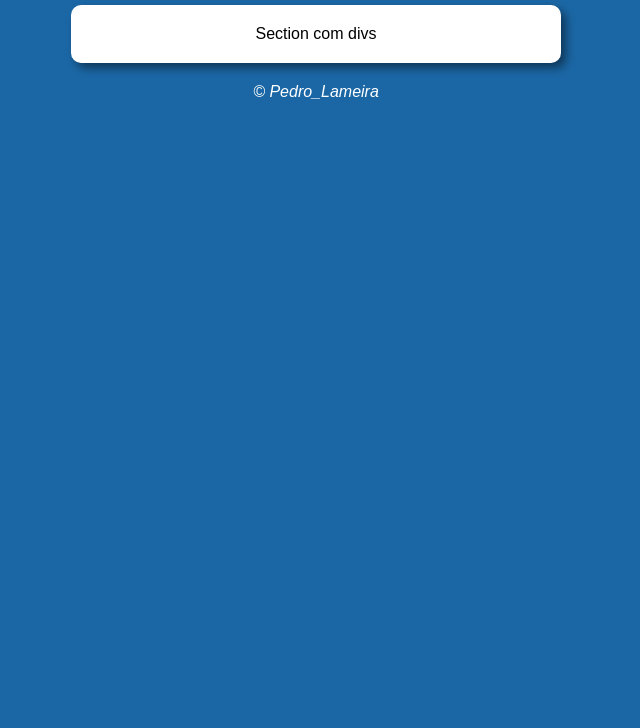
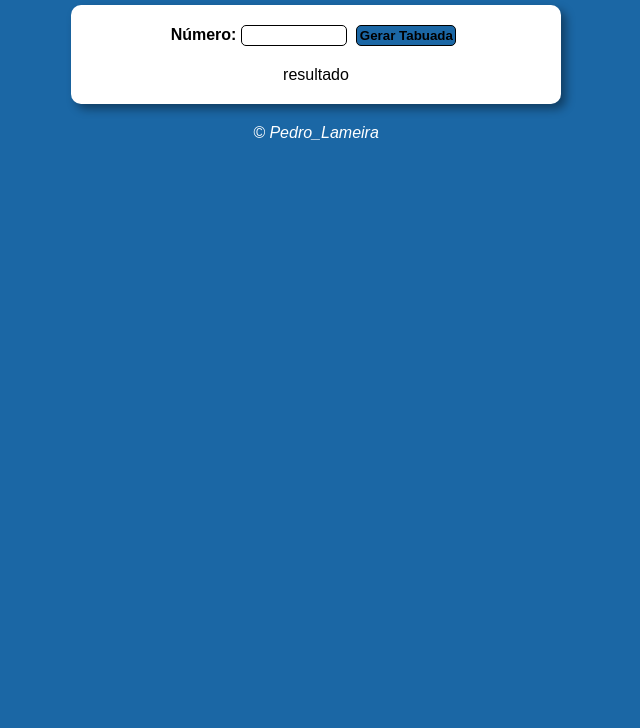
Before and after one commit to lameiragaspar/JavaScript, a plain HTML site: page Exercícios/Ex04_aula_14/index.html in a window 1280 px wide. Shown: the part 72-800 px from the top of the page, without its empty margins (324-964 px from the left). Drawn offline with Linux system fonts and the light colour scheme; files that its build step writes are made by us from their sources.

Commit message:
Só falta o JS

```diff
--- a/Exercícios/Ex04_aula_14/estilos/estilo.css
+++ b/Exercícios/Ex04_aula_14/estilos/estilo.css
@@ -26,6 +26,29 @@ section{
     box-shadow: 5px 5px 10px rgba(0, 0, 0, 0.397);
 }
 
+section > div#dados > p{
+    margin-bottom:20px;
+}
+
+p> input{
+    width: 100px;
+    padding: 2px;
+    margin-right: 5px;
+    border: 1px solid #000000;
+    border-radius: 5px;
+
+}
+p > input#gerar{
+    background-color: #1b67a5;
+    font-weight: bold;
+}
+
+#gerar:hover{
+    color: white;
+    cursor:pointer;
+    background-color: #1380da;
+    transition: .5s;
+}
 footer{
     color: white;
     margin-top: 20px;
--- a/Exercícios/Ex04_aula_14/index.html
+++ b/Exercícios/Ex04_aula_14/index.html
@@ -3,19 +3,24 @@
 <head>
     <meta charset="UTF-8">
     <meta name="viewport" content="width=device-width, initial-scale=1.0">
-    <link rel="stylesheet" href="estilos/style.css">
-    <title>Modelo para os Exercícios</title>
+    <link rel="stylesheet" href="estilos/estilo.css">
+    <title>Tabuada</title>
 </head>
 <body>
     <header>
-        <h1>Título</h1>
+        <h1>Tabuada</h1>
     </header>
     <section>
-        <div>
-            Section com divs
+        <div id="dados">
+            <p>
+                <label for="tabuada"><strong>Número:</strong></label>
+                <input type="number" name="i_tab" id="tabuada">
+
+                <input id="gerar" type="button" value="Gerar Tabuada" onclick="gerar()">
+            </p>
         </div>
-        <div>
-
+        <div id="res">
+            resultado
         </div>
     </section>
     <footer>
```
